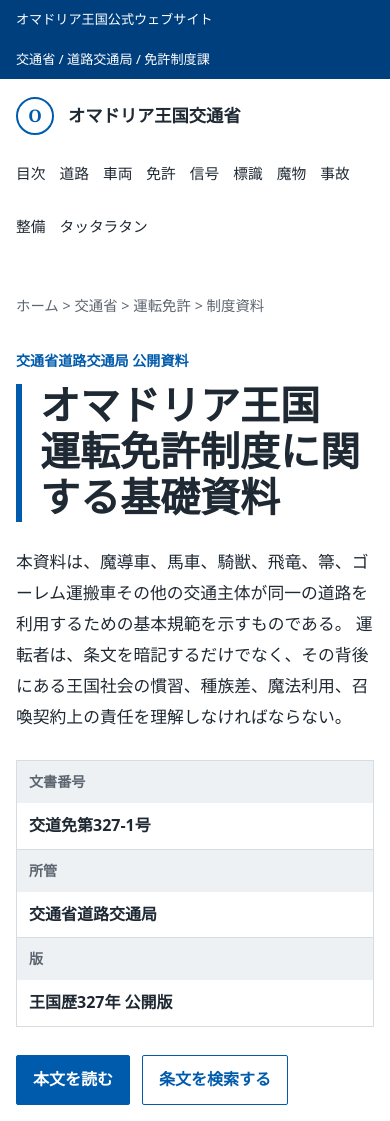
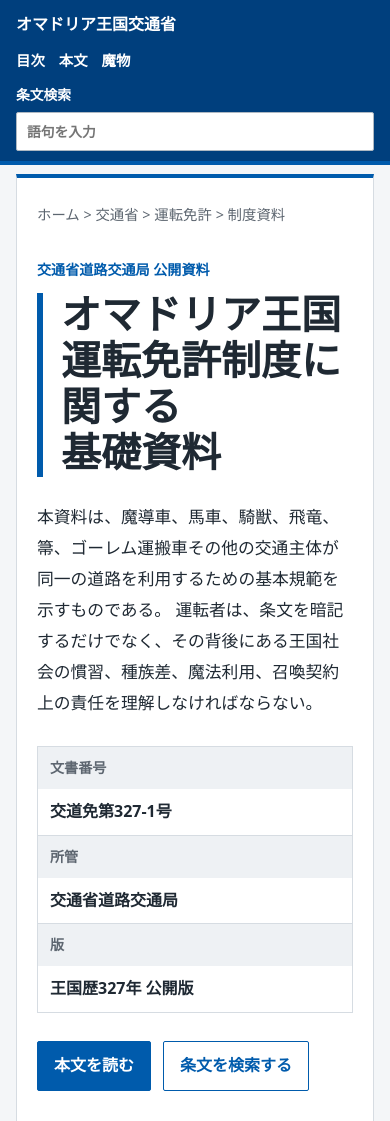
Before and after one commit to 0MAD03/royal-traffic-guide, a plain HTML site: page index.html in a window 390 px wide. Shown: the top 1121 px of the page. Drawn offline with Linux system fonts and the light colour scheme.

Commit message:
デザイン変更

```diff
--- a/index.html
+++ b/index.html
@@ -5,37 +5,35 @@
     <meta name="viewport" content="width=device-width, initial-scale=1">
     <meta name="description" content="オマドリア王国交通省公開資料。多種族と魔法が共存する王国の運転免許制度に関する基礎資料。">
     <title>オマドリア王国 運転免許制度に関する基礎資料</title>
-    <link rel="stylesheet" href="styles.css?v=20260725-search-filter2">
+    <script>
+      window.assetQuery = location.hostname === "localhost" || location.hostname === "127.0.0.1"
+        ? `?v=${Date.now()}`
+        : "";
+      document.write(`<link rel="stylesheet" href="styles.css${window.assetQuery}">`);
+    </script>
+    <noscript><link rel="stylesheet" href="styles.css"></noscript>
   </head>
   <body>
-    <header class="site-header" id="top">
-      <div class="gov-strip">
-        <span>オマドリア王国公式ウェブサイト</span>
-        <span>交通省 / 道路交通局 / 免許制度課</span>
+    <div class="fixed-header" aria-label="固定ヘッダ">
+      <div class="fixed-header-inner">
+        <a class="fixed-brand" href="#top">オマドリア王国交通省</a>
+        <nav class="fixed-nav" aria-label="固定ナビゲーション">
+          <a href="#toc">目次</a>
+          <a href="#chapter-purpose">本文</a>
+          <a href="#monster-part">魔物</a>
+        </nav>
+        <label class="fixed-search">
+          <span>条文検索</span>
+          <input id="fixedRuleSearch" data-rule-search type="search" placeholder="語句を入力">
+        </label>
       </div>
-      <nav class="topbar" aria-label="主要ナビゲーション">
-        <a class="brand" href="#top">
-          <span class="brand-mark" aria-hidden="true">O</span>
-          <span>オマドリア王国交通省</span>
-        </a>
-        <div class="nav-links">
-          <a href="#toc">目次</a>
-          <a href="#chapter-road">道路</a>
-          <a href="#chapter-vehicle">車両</a>
-          <a href="#chapter-license">免許</a>
-          <a href="#chapter-signal">信号</a>
-          <a href="#chapter-sign">標識</a>
-          <a href="#chapter-monster">魔物</a>
-          <a href="#chapter-accident">事故</a>
-          <a href="#chapter-maintenance">整備</a>
-          <a href="#monster-tattaratan">タッタラタン</a>
-        </div>
-      </nav>
+    </div>
 
-      <section class="hero">
+    <main>
+      <section class="hero document-hero" id="top">
         <p class="breadcrumb">ホーム &gt; 交通省 &gt; 運転免許 &gt; 制度資料</p>
         <p class="kicker">交通省道路交通局 公開資料</p>
-        <h1>オマドリア王国<br>運転免許制度に関する基礎資料</h1>
+        <h1>オマドリア王国<br>運転免許制度に関する<br>基礎資料</h1>
         <p class="lead">
           本資料は、魔導車、馬車、騎獣、飛竜、箒、ゴーレム運搬車その他の交通主体が同一の道路を利用するための基本規範を示すものである。
           運転者は、条文を暗記するだけでなく、その背後にある王国社会の慣習、種族差、魔法利用、召喚契約上の責任を理解しなければならない。
@@ -58,12 +56,6 @@
           <a class="button primary" href="#chapter-purpose">本文を読む</a>
           <a class="button secondary" href="#search">条文を検索する</a>
         </div>
-      </section>
-    </header>
-
-    <main>
-      <section class="notice-band" aria-label="資料の基本理念">
-        <p>道路交通法の目的は、交通の安全と円滑を図り、公共の福祉に寄与することである。</p>
       </section>
 
       <section class="section toc-panel" id="toc" aria-label="ページ内目次">
@@ -94,7 +86,7 @@
         <h2>調べながら読む</h2>
         <label class="search-box">
           <span>語句を入力</span>
-          <input id="ruleSearch" type="search" placeholder="例: 信号、標識、召喚獣、スライム、飛竜、アンデッド">
+          <input id="ruleSearch" data-rule-search type="search" placeholder="例: 信号、標識、召喚獣、スライム、飛竜、アンデッド">
         </label>
       </section>
 
@@ -102,7 +94,7 @@
         <div class="section-heading">
           <p class="section-label">道路交通法 基本原則</p>
           <h2>第一編 基本通則</h2>
-          <p>本公開版では、運転免許制度を理解するための基礎となる十六条を、探しやすい主題別の章に分けて収録する。</p>
+          <p>運転免許制度を理解するための基礎をここに収録する。</p>
         </div>
 
         <section class="chapter" id="chapter-purpose">
@@ -291,16 +283,6 @@
               <li>野生魔物との接触時は危険回避を優先し、家畜または使役魔物との接触時は所有者確認を行う。保護対象魔物は王国自然庁へ通報すること。</li>
               <li>運転者は、負傷した魔物に不用意に接近してはならない。毒、麻痺、火炎、擬態その他の危険がある場合は、道路管理者または魔物取扱資格者の到着を待つ。</li>
               <li>保護対象魔物を避けるために急停止した場合であっても、後続車両への合図、二次事故防止、監督官への報告を怠ってはならない。</li>
-            </ul>
-          </article>
-
-          <article class="law-card">
-            <span class="article-number">第13条</span>
-            <h3>流動体積荷</h3>
-            <ul class="article-points">
-              <li>スライムその他流動体の積荷は密閉容器で運搬し、漏出した場合は直ちに道路管理者へ届け出る。ただし調理済みのスライムはこの限りではない。</li>
-              <li>生体スライムを運搬するときは、容器に換気孔、逃走防止封印、所有者標識を備えること。酸性個体は危険積荷として扱う。</li>
-              <li>漏出したスライムを素手で回収してはならない。運転者は、後続交通を誘導し、溶解または分裂の有無を確認できる者へ処理を引き継ぐ。</li>
             </ul>
           </article>
         </section>
@@ -627,6 +609,8 @@
       <p>本資料は運転免許制度、交通監督官事務および召喚者責任制度の基礎情報として公開する。</p>
     </footer>
 
-    <script src="script.js?v=20260725-search-filter2"></script>
+    <script>
+      document.write(`<script src="script.js${window.assetQuery}"><\/script>`);
+    </script>
   </body>
 </html>
--- a/script.js
+++ b/script.js
@@ -1,8 +1,9 @@
+const searchInputs = Array.from(document.querySelectorAll("[data-rule-search]"));
 const searchInput = document.querySelector("#ruleSearch");
 const lawCards = Array.from(document.querySelectorAll(".law-card"));
 const chapters = Array.from(document.querySelectorAll(".chapter"));
 const sectionHeadings = Array.from(document.querySelectorAll("#principles > .section-heading"));
-const navigationLinks = Array.from(document.querySelectorAll(".nav-links a, .toc-links a"));
+const navigationLinks = Array.from(document.querySelectorAll(".toc-links a, .fixed-nav a"));
 const emptyState = document.querySelector("#emptyState");
 
 function normalize(value) {
@@ -14,8 +15,16 @@ function setFilteredOut(element, shouldHide) {
   element.classList.toggle("search-hidden", shouldHide);
 }
 
-function applySearchFilter() {
-  const term = normalize(searchInput.value);
+function syncSearchInputs(value, sourceInput) {
+  searchInputs.forEach((input) => {
+    if (input !== sourceInput) {
+      input.value = value;
+    }
+  });
+}
+
+function applySearchFilter(value) {
+  const term = normalize(value);
   const isSearching = term !== "";
   let visibleCount = 0;
 
@@ -56,4 +65,9 @@ function applySearchFilter() {
   emptyState.hidden = visibleCount !== 0;
 }
 
-searchInput?.addEventListener("input", applySearchFilter);
+searchInputs.forEach((input) => {
+  input.addEventListener("input", () => {
+    syncSearchInputs(input.value, input);
+    applySearchFilter(input.value);
+  });
+});
--- a/styles.css
+++ b/styles.css
@@ -24,6 +24,7 @@
 
 html {
   scroll-behavior: smooth;
+  scroll-padding-top: 88px;
 }
 
 body {
@@ -32,83 +33,91 @@ body {
   line-height: 1.85;
   color: var(--ink);
   background: var(--paper);
+  padding-top: 72px;
 }
 
 a {
   color: var(--blue);
 }
 
-.site-header {
-  background: var(--surface);
-  border-bottom: 1px solid var(--line);
+.fixed-header {
+  position: fixed;
+  inset: 0 0 auto;
+  z-index: 20;
+  background: var(--blue-deep);
+  border-bottom: 4px solid var(--blue);
+  color: #ffffff;
 }
 
-.gov-strip {
-  background: var(--blue-deep);
-  color: #ffffff;
-  display: flex;
-  justify-content: space-between;
-  gap: 16px;
-  padding: 7px max(16px, calc((100% - 1080px) / 2));
-  font-size: 0.82rem;
+.fixed-header-inner {
+  width: min(1080px, calc(100% - 32px));
+  min-height: 72px;
+  margin: 0 auto;
+  display: grid;
+  grid-template-columns: auto auto minmax(240px, 360px);
+  align-items: center;
+  gap: 18px;
 }
 
-.topbar {
-  width: min(1080px, calc(100% - 32px));
-  margin: 0 auto;
-  display: flex;
-  justify-content: space-between;
-  gap: 20px;
-  align-items: center;
-  padding: 18px 0;
+.fixed-brand {
+  color: #ffffff;
+  text-decoration: none;
+  font-weight: 800;
+  white-space: nowrap;
 }
 
-.brand,
-.nav-links {
+.fixed-nav {
   display: flex;
   align-items: center;
   gap: 14px;
 }
 
-.brand {
-  color: var(--ink);
+.fixed-nav a {
+  color: #ffffff;
   text-decoration: none;
-  font-weight: 800;
-  font-size: 1.08rem;
+  font-size: 0.9rem;
+  font-weight: 700;
+  white-space: nowrap;
 }
 
-.brand-mark {
-  width: 38px;
-  height: 38px;
-  border: 2px solid var(--blue);
-  color: var(--blue);
-  display: grid;
-  place-items: center;
-  font-family: Georgia, serif;
-  border-radius: 50%;
+.fixed-nav a:hover,
+.fixed-nav a:focus-visible {
+  text-decoration: underline;
 }
 
-.nav-links {
-  flex-wrap: wrap;
+.fixed-search {
+  display: grid;
+  grid-template-columns: auto minmax(0, 1fr);
+  align-items: center;
+  gap: 10px;
+  font-size: 0.86rem;
+  font-weight: 800;
+  color: #ffffff;
 }
 
-.nav-links a {
+.fixed-search input {
+  width: 100%;
+  min-height: 38px;
+  border: 1px solid var(--line-strong);
+  background: var(--surface);
+  border-radius: 2px;
+  padding: 6px 10px;
+  font: inherit;
   color: var(--ink);
-  text-decoration: none;
-  font-size: 0.92rem;
-  padding: 5px 0;
-  border-bottom: 2px solid transparent;
-}
-
-.nav-links a:hover,
-.nav-links a:focus-visible {
-  border-bottom-color: var(--blue);
 }
 
 .hero {
   width: min(1080px, calc(100% - 32px));
   margin: 0 auto;
   padding: 34px 0 42px;
+}
+
+.document-hero {
+  background: var(--surface);
+  border: 1px solid var(--line);
+  border-top: 4px solid var(--blue);
+  margin-top: 24px;
+  padding: 30px 28px 34px;
 }
 
 .breadcrumb {
@@ -380,6 +389,24 @@ p {
 }
 
 @media (max-width: 900px) {
+  body {
+    padding-top: 118px;
+  }
+
+  html {
+    scroll-padding-top: 134px;
+  }
+
+  .fixed-header-inner {
+    min-height: 118px;
+    grid-template-columns: 1fr auto;
+    align-content: center;
+  }
+
+  .fixed-search {
+    grid-column: 1 / -1;
+  }
+
   .toc-links {
     grid-template-columns: repeat(2, minmax(0, 1fr));
   }
@@ -390,14 +417,12 @@ p {
 }
 
 @media (max-width: 760px) {
-  .gov-strip,
-  .topbar {
-    align-items: flex-start;
-    flex-direction: column;
+  .hero {
+    padding: 28px 0 36px;
   }
 
-  .hero {
-    padding: 28px 0 36px;
+  .document-hero {
+    padding: 24px 20px 30px;
   }
 
   .chapter-heading {
@@ -407,6 +432,30 @@ p {
 }
 
 @media (max-width: 560px) {
+  body {
+    padding-top: 150px;
+  }
+
+  html {
+    scroll-padding-top: 166px;
+  }
+
+  .fixed-header-inner {
+    min-height: 150px;
+    grid-template-columns: 1fr;
+    gap: 8px;
+    padding: 10px 0;
+  }
+
+  .fixed-nav {
+    flex-wrap: wrap;
+  }
+
+  .fixed-search {
+    grid-template-columns: 1fr;
+    gap: 4px;
+  }
+
   .hero h1 {
     font-size: 2.5rem;
   }
```
